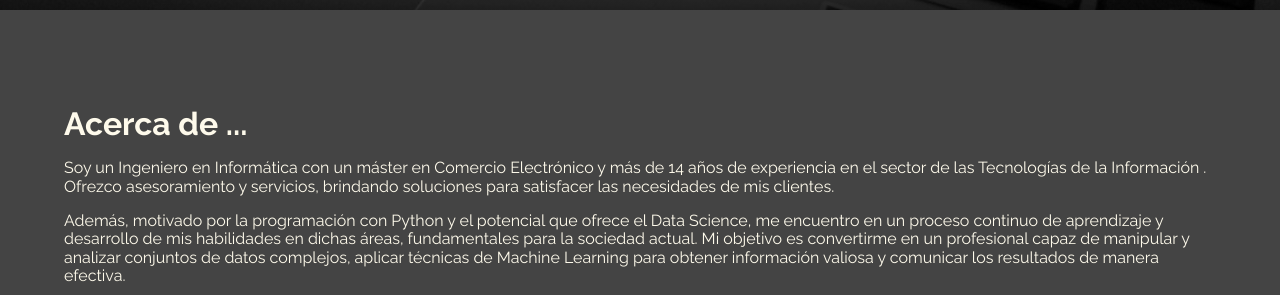
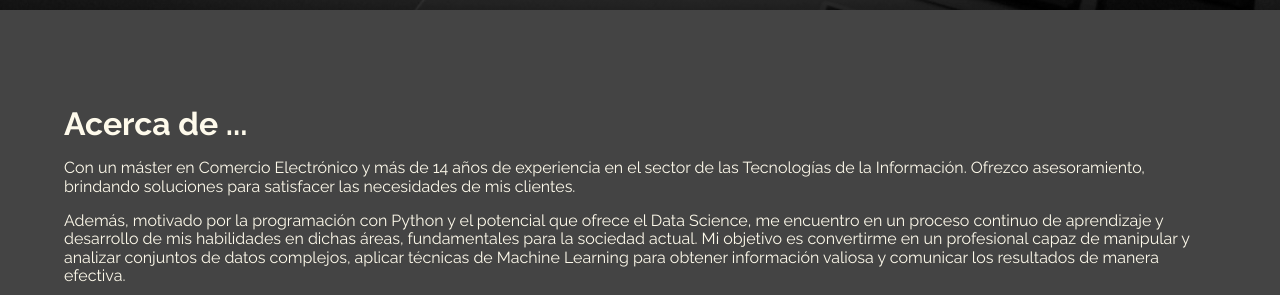
Before and after one commit to azocarone/portafolio, a plain HTML site: page index.html in a window 1280 px wide. Shown: the part 505-800 px from the top of the page. Drawn offline with Linux system fonts and the light colour scheme.

Commit message:
Actualización del Portafolio

```diff
--- a/index.html
+++ b/index.html
@@ -132,7 +132,7 @@
       <!-- Acerca de ... -->
       <section class="main__section about" id="about">
         <h2 class="about__title">Acerca de ...</h2>
-        <p class="about__description">Soy un Ingeniero en Informática con un máster en Comercio Electrónico y más de 14 años de experiencia en el sector de las Tecnologías de la Información . Ofrezco asesoramiento y servicios, brindando soluciones para satisfacer las necesidades de mis clientes.</p>
+        <p class="about__description">Con un máster en Comercio Electrónico y más de 14 años de experiencia en el sector de las Tecnologías de la Información. Ofrezco asesoramiento, brindando soluciones para satisfacer las necesidades de mis clientes.</p>
         <p class="about__description">Además, motivado por la programación con Python y el potencial que ofrece el Data Science, me encuentro en un proceso continuo de aprendizaje y desarrollo de mis habilidades en dichas áreas, fundamentales para la sociedad actual. Mi objetivo es convertirme en un profesional capaz de manipular y analizar conjuntos de datos complejos, aplicar técnicas de Machine Learning para obtener información valiosa y comunicar los resultados de manera efectiva.</p>
         <p class="about__description">Por ello, me mantengo actualizado a través de plataformas de aprendizaje como Alura Latam, Código Facilito y Microsoft Learn, y participo activamente en comunidades de Discord de Data Science para aprender y compartir conocimientos.</p>
         <p class="about__description">En definitiva, si requiere un profesional con experiencia en el ámbito digital y con un enfoque en análisis de datos, no dude en contactarme. Estoy seguro de que puedo aportar valor a su proyecto.</p>
```
